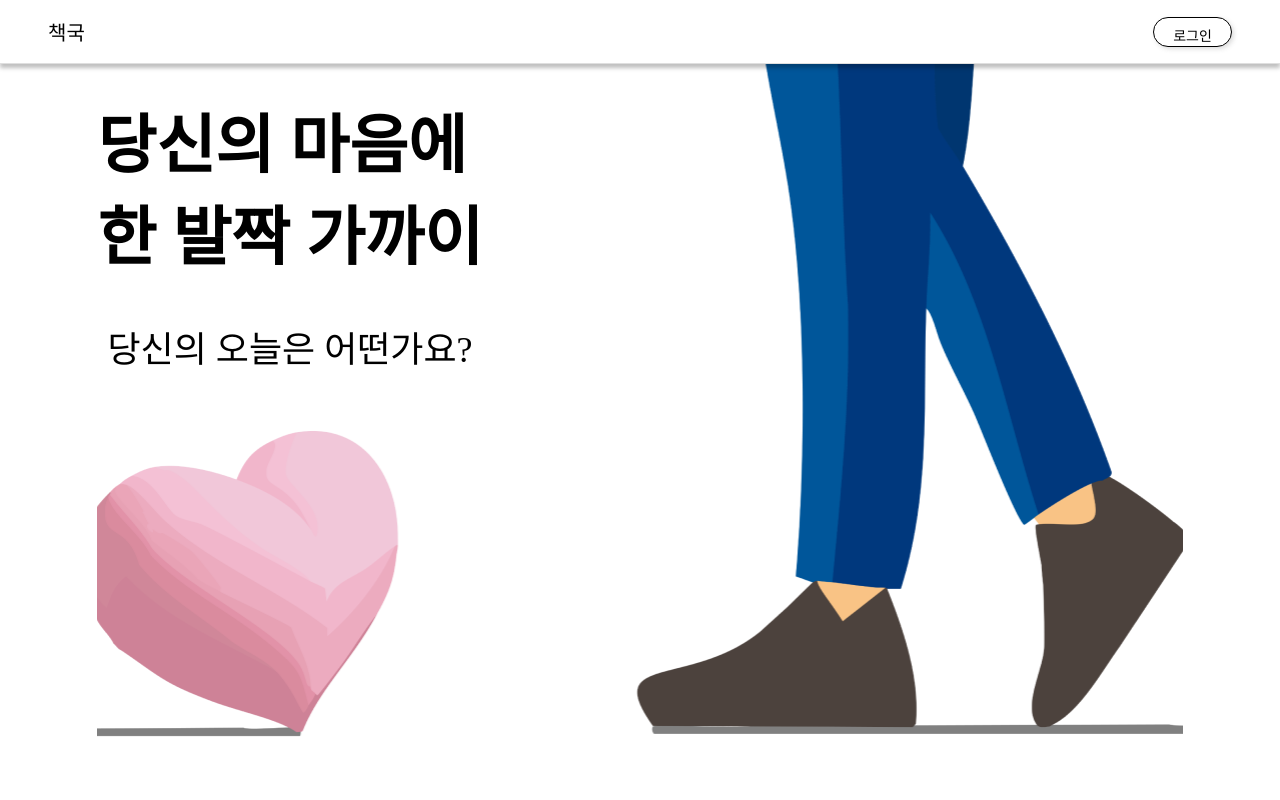
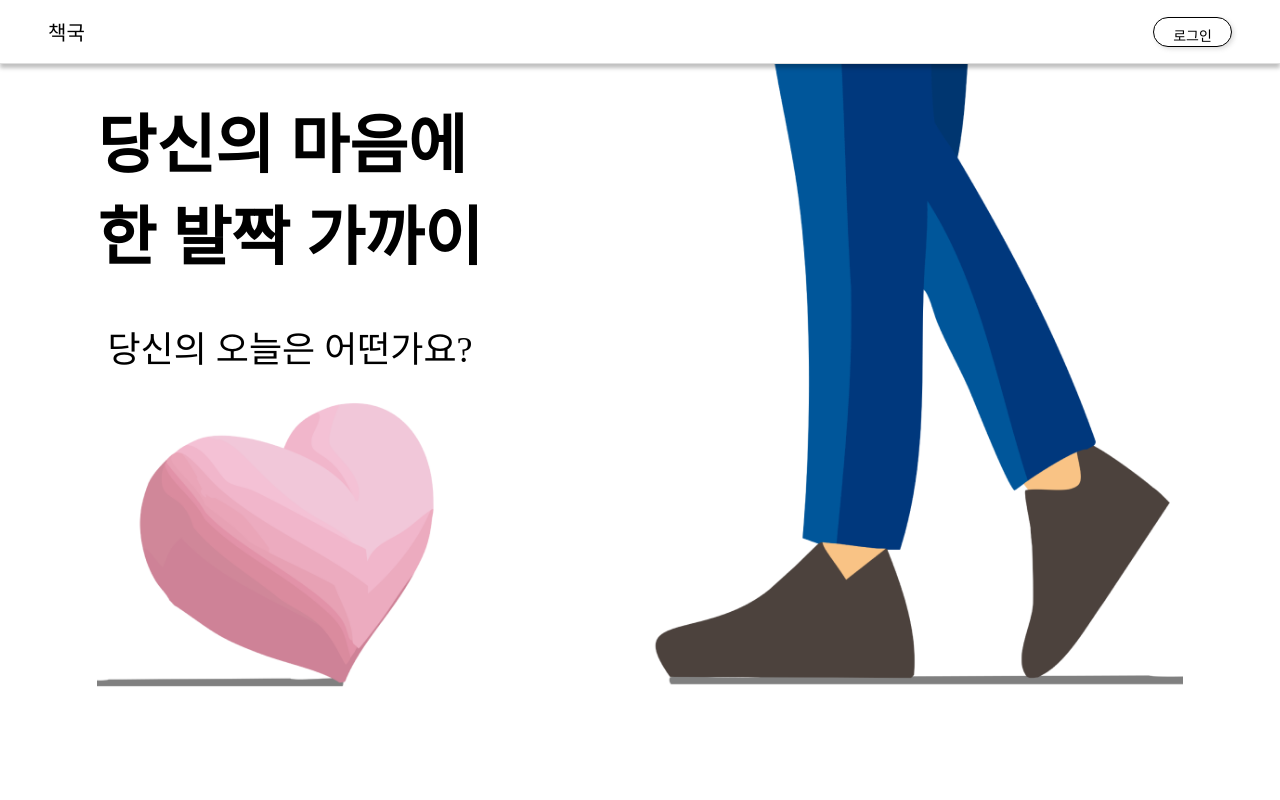
Before and after one commit to kw-bookmedicine/frontend, a React (Create React App) app: page / in a window 1280 px wide. Shown: the top 800 px of the page. Built offline with nearby package versions, Linux system fonts and the light colour scheme; a web font is replaced by a local one.

Commit message:
:art: Design: 배너 이미지 크기 수정

```diff
--- a/src/styles/HomeStyles.css
+++ b/src/styles/HomeStyles.css
@@ -50,7 +50,7 @@
 	max-width: 1200px;
 	margin: 0 auto;
 	background: url('../assets/banner.png');
-	background-size: 1440px;
+	background-size: 1336px;
 	background-repeat: no-repeat;
 	background-position: 73% -2%;
 }
```
